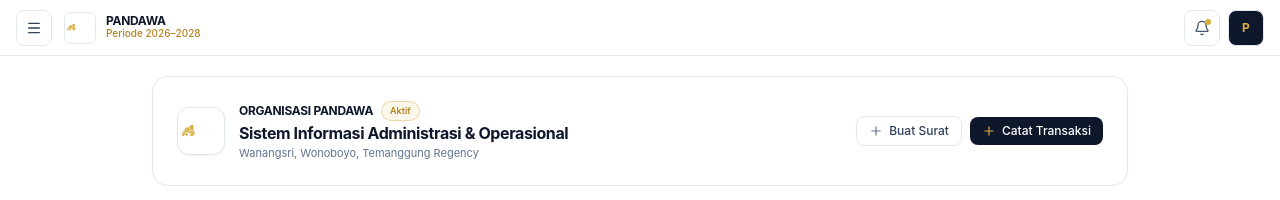
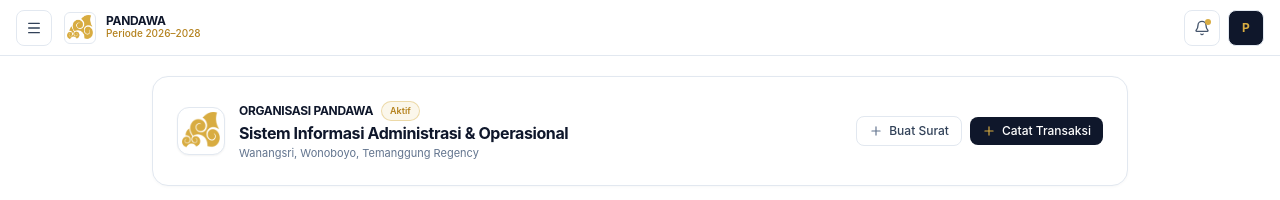
Before and after one commit to farhanmunada/pandawa-app, a Next.js app: page / in a window 1280 px wide. Shown: the top 200 px of the page. Built offline with nearby package versions, Linux system fonts and the light colour scheme.

Commit message:
refactor(assets): replace logo.png with square favicon emblem across all components and letterhead

```diff
--- a/src/app/(auth)/sign-in/page.tsx
+++ b/src/app/(auth)/sign-in/page.tsx
@@ -44,7 +44,7 @@ export default function SignInPage() {
         <div className="text-center">
           <div className="mx-auto mb-3 h-12 w-12 overflow-hidden rounded-xl border border-slate-200 bg-white p-1 shadow-xs">
             <Image
-              src="/logo.png"
+              src="/favicon.png"
               alt="Logo Pandawa"
               width={48}
               height={48}
--- a/src/app/(auth)/sign-up/page.tsx
+++ b/src/app/(auth)/sign-up/page.tsx
@@ -46,7 +46,7 @@ export default function SignUpPage() {
         <div className="text-center">
           <div className="mx-auto mb-3 h-12 w-12 overflow-hidden rounded-xl border border-slate-200 bg-white p-1 shadow-xs">
             <Image
-              src="/logo.png"
+              src="/favicon.png"
               alt="Logo Pandawa"
               width={48}
               height={48}
--- a/src/app/layout.tsx
+++ b/src/app/layout.tsx
@@ -12,6 +12,7 @@ export const metadata: Metadata = {
   description: "Platform Tata Kelola Administrasi, Keuangan Multi-Wallet, Persuratan Resmi, Sirkulasi Aset, dan Penanganan Insiden Organisasi Kepemudaan Pandawa Wanangsri.",
   icons: {
     icon: [
+      { url: "/favicon.png", sizes: "180x180", type: "image/png" },
       { url: "/favicon-32x32.png", sizes: "32x32", type: "image/png" },
       { url: "/favicon-16x16.png", sizes: "16x16", type: "image/png" },
     ],
--- a/src/app/page.tsx
+++ b/src/app/page.tsx
@@ -76,7 +76,7 @@ export default function HomePage() {
             <div className="flex items-center gap-3.5">
               <div className="relative h-12 w-12 flex-shrink-0 overflow-hidden rounded-xl border border-slate-200 bg-white p-1 shadow-xs">
                 <Image
-                  src="/logo.png"
+                  src="/favicon.png"
                   alt="Logo Pandawa"
                   width={48}
                   height={48}
--- a/src/components/layout/HeaderBar.tsx
+++ b/src/components/layout/HeaderBar.tsx
@@ -31,7 +31,7 @@ export function HeaderBar({
         <Link href="/" className="flex items-center gap-2.5">
           <div className="relative h-8 w-8 flex-shrink-0 overflow-hidden rounded-md border border-slate-200 bg-white p-0.5">
             <Image
-              src="/logo.png"
+              src="/favicon.png"
               alt="Logo Pandawa"
               width={32}
               height={32}
--- a/src/components/layout/MobileDrawer.tsx
+++ b/src/components/layout/MobileDrawer.tsx
@@ -66,7 +66,7 @@ export function MobileDrawer({ isOpen, onClose }: MobileDrawerProps) {
           <div className="flex items-center gap-2.5">
             <div className="relative h-8 w-8 flex-shrink-0 overflow-hidden rounded-md border border-slate-200 bg-white p-0.5">
               <Image
-                src="/logo.png"
+                src="/favicon.png"
                 alt="Logo Pandawa"
                 width={32}
                 height={32}
--- a/src/components/letters/Letterhead.tsx
+++ b/src/components/letters/Letterhead.tsx
@@ -9,10 +9,10 @@ export function Letterhead({ className = '' }: LetterheadProps) {
   return (
     <div className={`w-full bg-white text-neutral-900 ${className}`}>
       <div className="flex items-center gap-5 pb-3">
-        {/* Logo Organisasi dari /public/logo.png */}
+        {/* Logo Organisasi dari Favicon */}
         <div className="relative h-20 w-20 flex-shrink-0">
           <Image
-            src="/logo.png"
+            src="/favicon.png"
             alt="Logo Organisasi Kepemudaan Pandawa"
             width={80}
             height={80}
```
Also changed, not shown: public/favicon.png (added).
